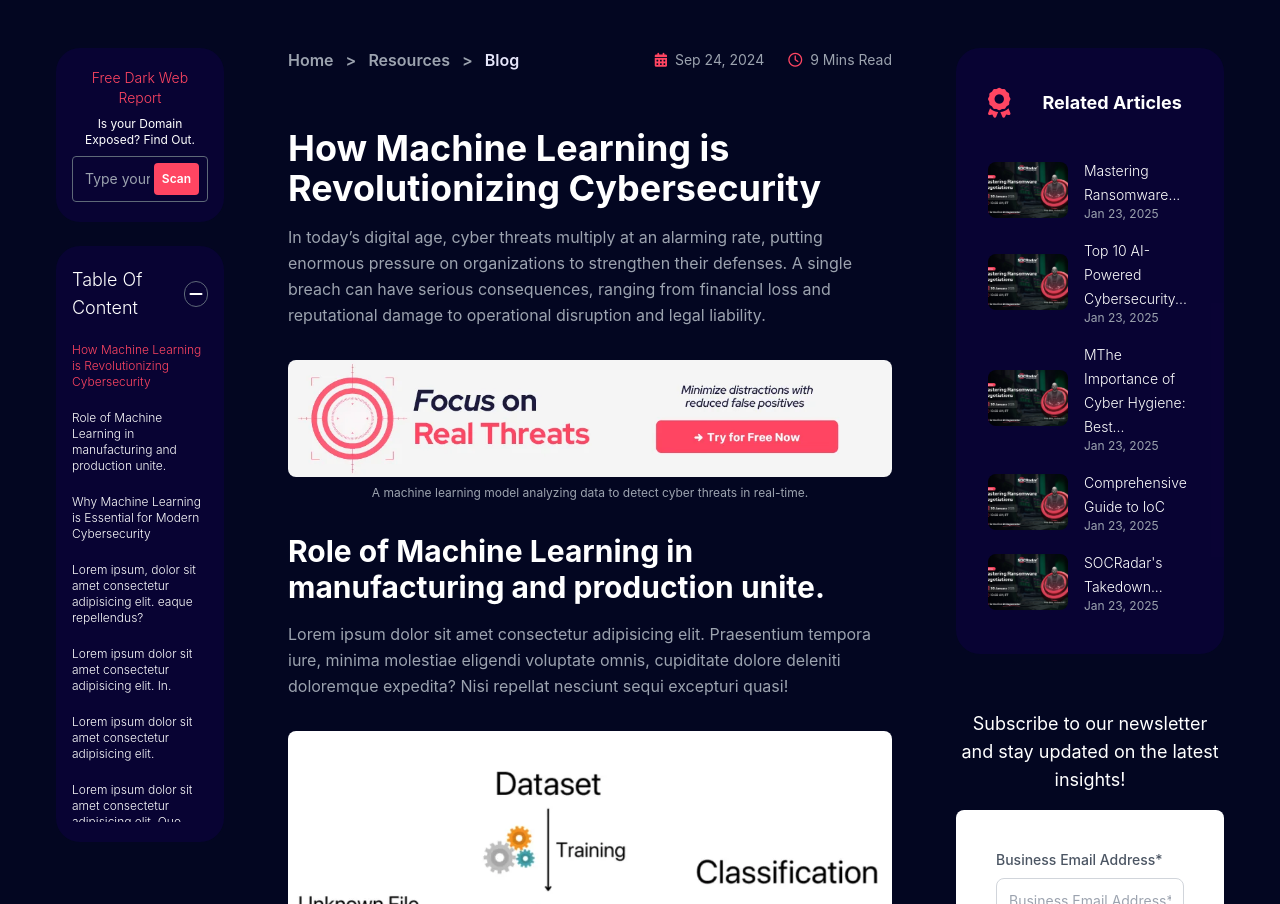
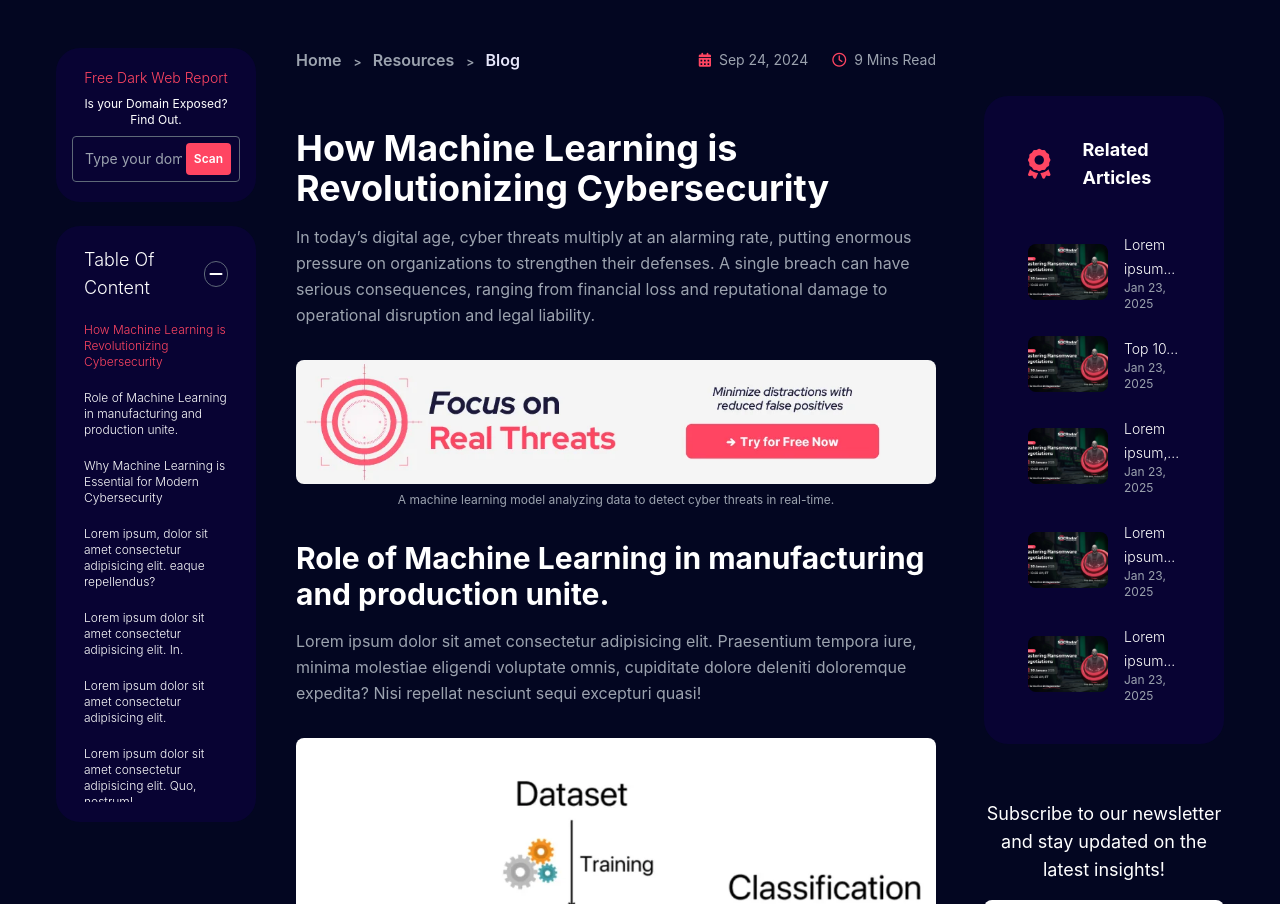
Before and after one commit to nihuGit/OpenBlog, a website: page index.html in a window 1280 px wide. Shown: the part 440-1344 px from the top of the page. Drawn offline with Linux system fonts and the light colour scheme.

Commit message:
Update layout with width removing grid sysytem

```diff
--- a/index.html
+++ b/index.html
@@ -74,12 +74,12 @@
                         <!-- Breadcrumb Navigation -->
                         <div class="blog__header__breadcrumb blog__header__breadcrumb--gray">
                             <a href="#" class="blog__header__breadcrumb__link">Home</a>
-                            <span class="">
-                                >
+                            <span class="text-xs">
+                               &gt;
                             </span>
                             <a href="#" class="blog__header__breadcrumb__link">Resources</a>
-                            <span class="">
-                                ></i>
+                            <span class="text-xs">
+                                &gt;
                             </span>
                             <span class="text-accent-light">Blog</span>
                         </div>
@@ -264,7 +264,7 @@
                           <div class="related-articles__item">
                             <img src="/images/relatedImage__01.webp" alt="Article 1" class="related-articles__image">
                             <div>
-                                <a href="" class="related-articles__link">Mastering Ransomware...</a>
+                                <a href="" class="related-articles__link" >Lorem ipsum dolor sit, amet consectetur adipisicing elit. Explicabo quo dolorem veritatis!</a>
                               <p class="related-articles__date">Jan 23, 2025</p>
 
                             </div>
@@ -273,7 +273,7 @@
                           <div class="related-articles__item">
                             <img src="/images/relatedImage__01.webp" alt="Article 1" class="related-articles__image">
                             <div>
-                                <a href="" class="related-articles__link">Top 10 AI-Powered Cybersecurity...</a>
+                                <a href="" class="related-articles__link">Top 10 AI-Powered Cybersecurit Lorem ipsum dolor sit amet consectetur.</a>
                               <p class="related-articles__date">Jan 23, 2025</p>
 
                             </div>
@@ -282,7 +282,7 @@
                           <div class="related-articles__item">
                             <img src="/images/relatedImage__01.webp" alt="Article 1" class="related-articles__image">
                             <div>
-                                <a href="" class="related-articles__link">MThe Importance of Cyber Hygiene: Best...</a>
+                                <a href="" class="related-articles__link">Lorem ipsum, dolor sit amet consectetur adipisicing elit. Delectus enim quibusdam tempore quam soluta?</a>
                               <p class="related-articles__date">Jan 23, 2025</p>
 
                             </div>
@@ -291,7 +291,7 @@
                           <div class="related-articles__item">
                             <img src="/images/relatedImage__01.webp" alt="Article 1" class="related-articles__image">
                             <div>
-                                <a href="" class="related-articles__link">Comprehensive Guide to IoC </a>
+                                <a href="" class="related-articles__link">Lorem ipsum dolor sit amet consectetur adipisicing elit. Laborum cum similique fugit. </a>
                               <p class="related-articles__date">Jan 23, 2025</p>
 
                             </div>
@@ -300,7 +300,7 @@
                           <div class="related-articles__item">
                             <img src="/images/relatedImage__01.webp" alt="Article 1" class="related-articles__image">
                             <div>
-                                <a href="" class="related-articles__link">SOCRadar's Takedown...</a>
+                                <a href="" class="related-articles__link">Lorem ipsum dolor, sit amet consectetur adipisicing elit. Incidunt, eum.</a>
                               <p class="related-articles__date">Jan 23, 2025</p>
 
                             </div>
@@ -392,7 +392,41 @@
                 window.addEventListener("scroll", setActiveLink);
               });
 
+              function truncateText() {
+                const elements = document.querySelectorAll(".related-articles__link");
 
+                elements.forEach(element => {
+                    const words = element.dataset.originalText.split(" ");
+                    let wordCount;
+
+                    // Get screen width
+                    const screenWidth = window.innerWidth;
+
+                    if (screenWidth >= 1280) { // XL Screens
+                        wordCount = 2;
+                    } else if (screenWidth >= 1024) { // Large Screens (lg)
+                        wordCount = 12;
+                    } else if (screenWidth >= 768) { // Medium Screens (md)
+                        wordCount = 10;
+                    } else { // Mobile Screens (sm)
+                        wordCount = 6;
+                    }
+
+                    // Truncate text
+                    element.innerText = words.slice(0, wordCount).join(" ") + (words.length > wordCount ? "..." : "");
+                });
+            }
+
+            // Store original text before truncating (prevents losing words on resize)
+            document.querySelectorAll(".related-articles__link").forEach(element => {
+                element.dataset.originalText = element.innerText;
+            });
+
+            // Run on page load
+            truncateText();
+
+            // Run on window resize
+            window.addEventListener("resize", truncateText);
 
         </script>
     </body>
--- a/input.css
+++ b/input.css
@@ -27,6 +27,8 @@
     h5 {
         @apply text-base lg:text-lg font-light;
     }
+
+
 }
 
 @layer utilities {
@@ -87,12 +89,14 @@
 }
 
 .layout__grid {
-  @apply grid grid-cols-1 xl:grid-cols-12 gap-8;
+  /* @apply grid grid-cols-1 xl:grid-cols-12 gap-8; */
+  @apply flex flex-col xl:flex-row ;
 }
 
 /* Sidebar Block */
 .sidebar {
-  @apply xl:col-span-2 space-y-6;
+  @apply xl:w-3/12 space-y-6;
+  /* xl:col-span-3 */
 }
 
 .sidebar--hidden {
@@ -100,7 +104,7 @@
 }
 
 .sidebar__content {
-  @apply space-y-6;
+  @apply space-y-6  xl:w-5/6 mr-auto;
 }
 
 .sidebar__content--sticky {
@@ -140,7 +144,7 @@
 
           /* TOC card */
           .toc-card {
-            @apply bg-neutral-card text-primary-main rounded-3xl py-5 px-4  ;
+            @apply bg-neutral-card text-primary-main rounded-3xl py-5 px-7  ;
           }
 
             .toc-card__header {
@@ -183,7 +187,8 @@
 
             /* Blog Container */
             .blog {
-                @apply xl:col-span-7 space-y-6  lg:px-8;
+                @apply xl:w-8/12 xl:mr-12  space-y-6 ;
+                /* xl:col-span-6 */
             }
             .blog__header{
                 @apply flex flex-col md:flex-row justify-between items-start md:items-center pb-6 mb-6;
@@ -289,19 +294,20 @@
 
             /* right part */
             .related-articles-container{
-                @apply xl:col-span-3 space-y-6  ;
+                @apply xl:w-3/12 space-y-6  ;
+                /* xl:col-span-3 */
             }
 
 .related-articles {
-  @apply sticky lg:-top-1/4 lg:px-8 xl:px-0;
+  @apply sticky xl:-top-1/4 mt-12;
 }
 
 .related-articles__card {
-  @apply bg-neutral-card p-4   md:px-8 md:py-10 rounded-3xl;
+  @apply bg-neutral-card p-6   md:px-11 md:py-10 rounded-3xl;
 }
 
 .related-articles__header {
-  @apply font-bold mb-4 flex items-center space-x-6;
+  @apply font-bold mb-8 flex items-center space-x-6;
 }
 
 .related-articles__icon {
@@ -313,7 +319,7 @@
 }
 
 .related-articles__list {
-  @apply space-y-4 mt-4 xl:mt-10;
+  @apply space-y-6 mt-4 xl:mt-10;
 }
 
 .related-articles__item {
```
Also changed, not shown: style.css.
